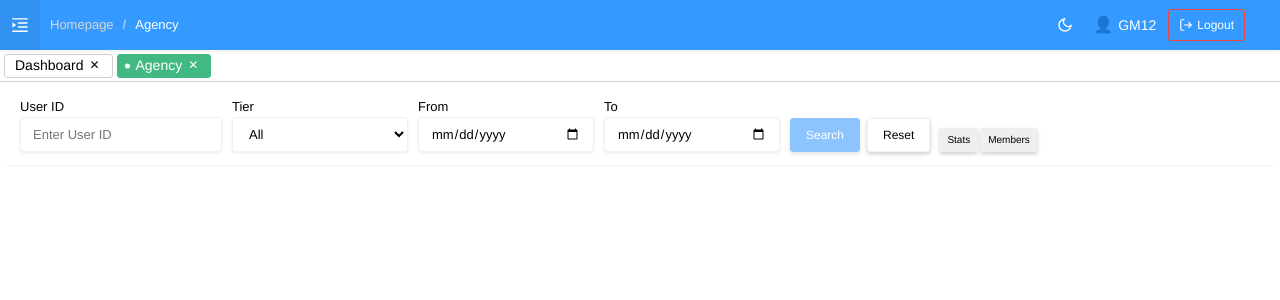
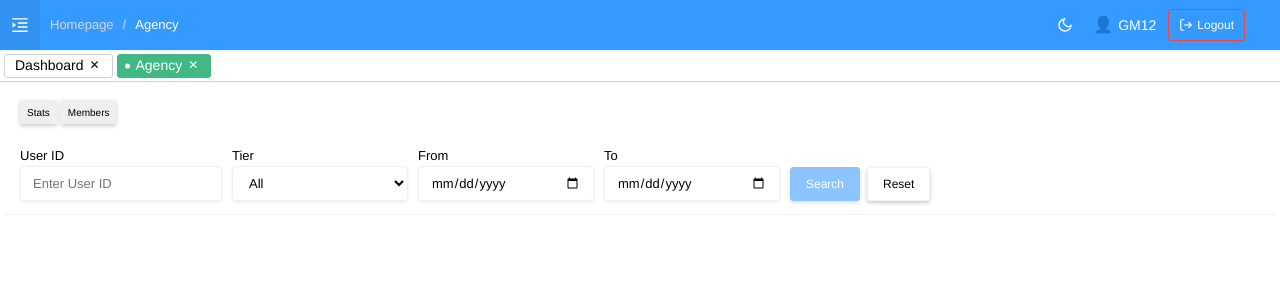
Before and after one commit to suk411/newuiadmin, a React (Vite) app: page /agency in a window 1280 px wide. Shown: the top 300 px of the page. Built offline with nearby package versions, Linux system fonts and the light colour scheme; sample sign-in values are in the browser's storage; the HTML template or start-up script is replaced by a standard one.

Commit message:
move tabs above filter section

```diff
--- a/src/pages/AgencyDashboard.tsx
+++ b/src/pages/AgencyDashboard.tsx
@@ -111,6 +111,14 @@ export default function AgencyDashboard() {
 
   return (
     <div className="content content--table">
+      <div className="filters-bar" style={{ borderBottom: 'none', paddingBottom: 0 }}>
+        <div style={{ display: 'flex', gap: 4 }}>
+          <button type="button" className={`btn btn--sm ${tab === 'stats' ? 'btn--primary' : ''}`}
+            onClick={() => setTab('stats')}>Stats</button>
+          <button type="button" className={`btn btn--sm ${tab === 'members' ? 'btn--primary' : ''}`}
+            onClick={() => setTab('members')}>Members</button>
+        </div>
+      </div>
       <form className="filters-bar" onSubmit={tab === 'stats' ? handleSearchStats : handleSearchMembers}>
         <div className="filter-group">
           <label>User ID</label>
@@ -146,14 +154,6 @@ export default function AgencyDashboard() {
               {(tab === 'stats' ? statsLoading : membersLoading) ? <Spinner /> : 'Search'}
             </button>
             <button type="button" className="btn-outline" onClick={reset}>Reset</button>
-          </div>
-        </div>
-        <div className="filter-group" style={{ alignSelf: 'flex-end' }}>
-          <div style={{ display: 'flex', gap: 4 }}>
-            <button type="button" className={`btn btn--sm ${tab === 'stats' ? 'btn--primary' : ''}`}
-              onClick={() => setTab('stats')}>Stats</button>
-            <button type="button" className={`btn btn--sm ${tab === 'members' ? 'btn--primary' : ''}`}
-              onClick={() => setTab('members')}>Members</button>
           </div>
         </div>
       </form>
```
